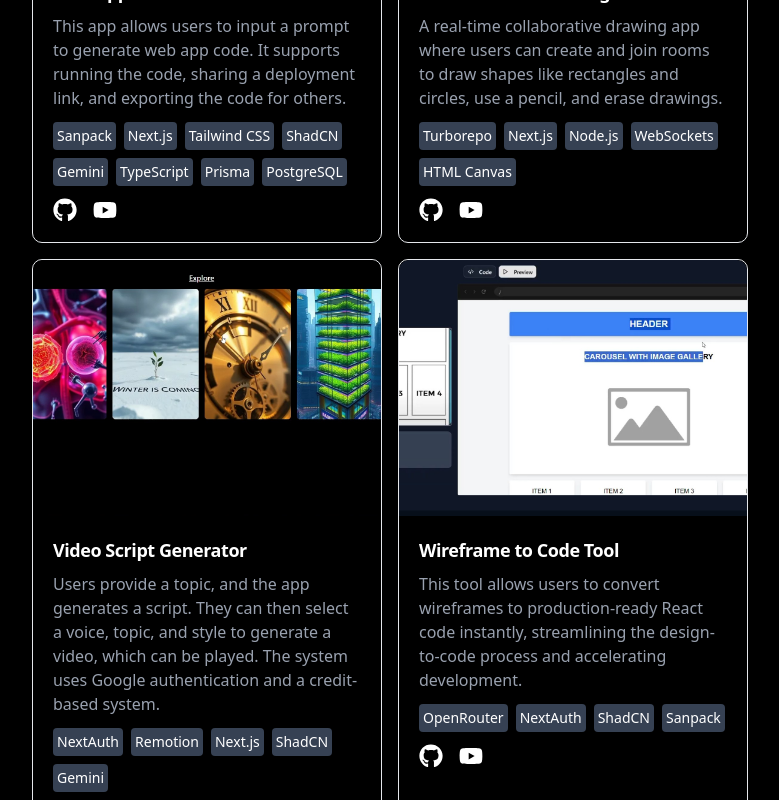
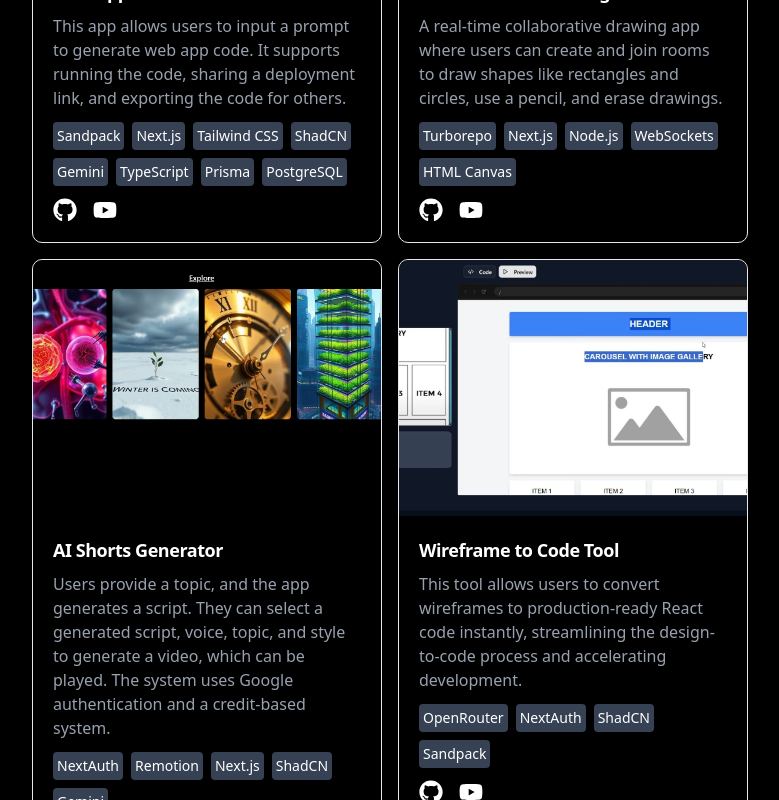
Before and after one commit to Saud12131/Portfolio_, a Next.js app: page / in a window 1280 px wide. Shown: the part 1020-1820 px from the top of the page, without its empty margins (250-1029 px from the left). Built offline with nearby package versions, Linux system fonts and the light colour scheme.

Commit message:
fix adjustment

```diff
--- a/src/components/Projects.tsx
+++ b/src/components/Projects.tsx
@@ -24,7 +24,7 @@
     demoLink: "https://www.youtube.com/watch?v=obNvPCyJA7U",
     imageUrl: boltImg,
     techStack: [
-      "Sanpack",
+      "Sandpack",
       "Next.js",
       "Tailwind CSS",
       "ShadCN",
@@ -44,9 +44,9 @@
     techStack: ["Turborepo", "Next.js", "Node.js", "WebSockets", "HTML Canvas"],
   },
   {
-    projectName: "Video Script Generator",
+    projectName: "AI Shorts Generator",
     projectDescription:
-      "Users provide a topic, and the app generates a script. They can then select a voice, topic, and style to generate a video, which can be played. The system uses Google authentication and a credit-based system.",
+      "Users provide a topic, and the app generates a script. They can  select a generated script, voice, topic, and style to generate a video, which can be played. The system uses Google authentication and a credit-based system.",
     projectLink: "https://github.com/mdalkama689/ai-shorts-generator",
     demoLink: "https://www.youtube.com/watch?v=wg_j-BlLdGI",
     imageUrl: aiShortImg,
@@ -59,7 +59,7 @@
     projectLink: "https://github.com/mdalkama689/wire2code",
     demoLink: "https://www.youtube.com/watch?v=jZZewOHbzXI",
     imageUrl: wier2codeImg,
-    techStack: ["OpenRouter", "NextAuth", "ShadCN", "Sanpack"],
+    techStack: ["OpenRouter", "NextAuth", "ShadCN", "Sandpack"],
   },
 ];
 
--- a/src/components/SocialLinks.tsx
+++ b/src/components/SocialLinks.tsx
@@ -39,7 +39,7 @@
     {
       name: "Resume",
       icon: <FaFileAlt size={28} />,
-      url: "https://github.com/YOUR_GITHUB_USERNAME",
+      url: "https://drive.google.com/file/d/1wegWprbl8k4lkeXbJopsRONUNWJ1a027/view",
       external: true,
     },
   ];
```
